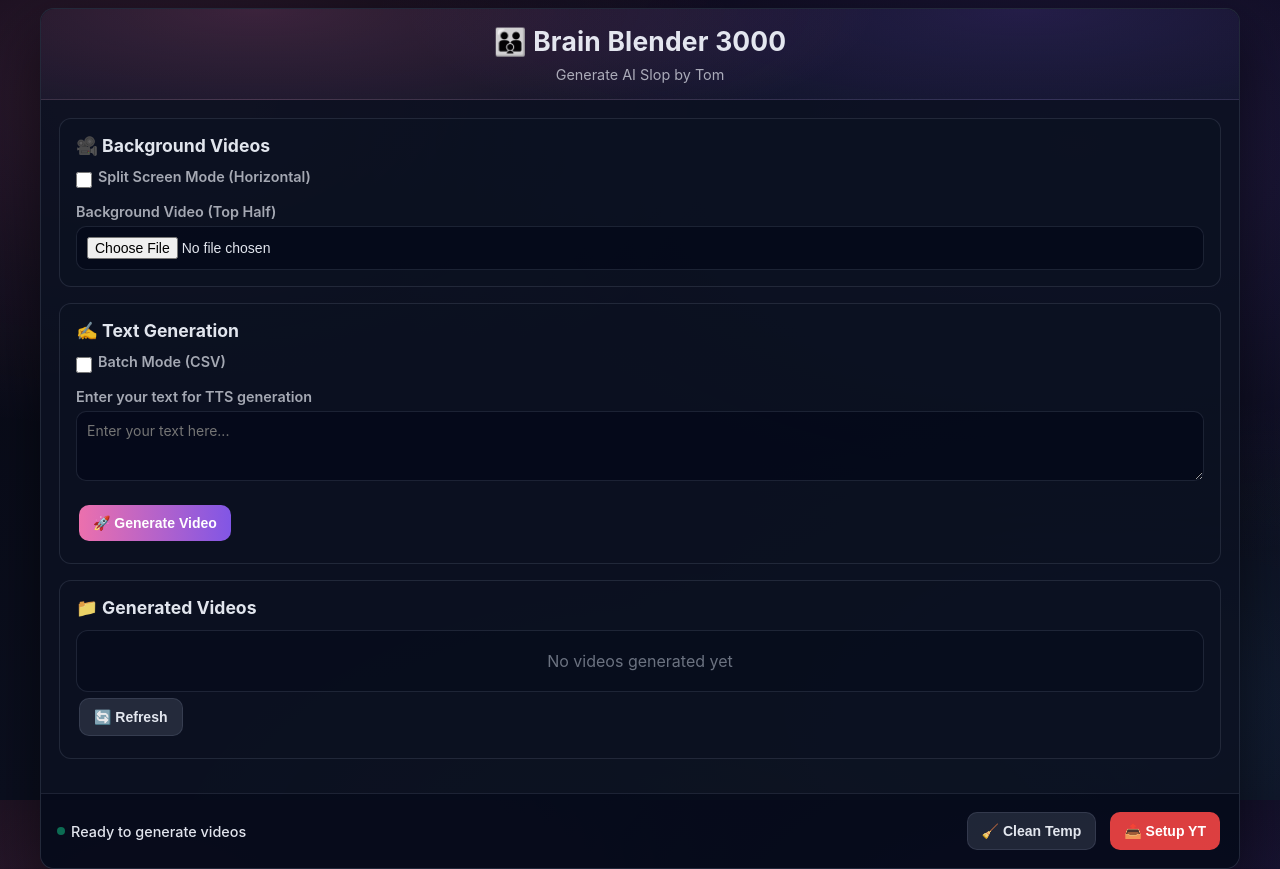
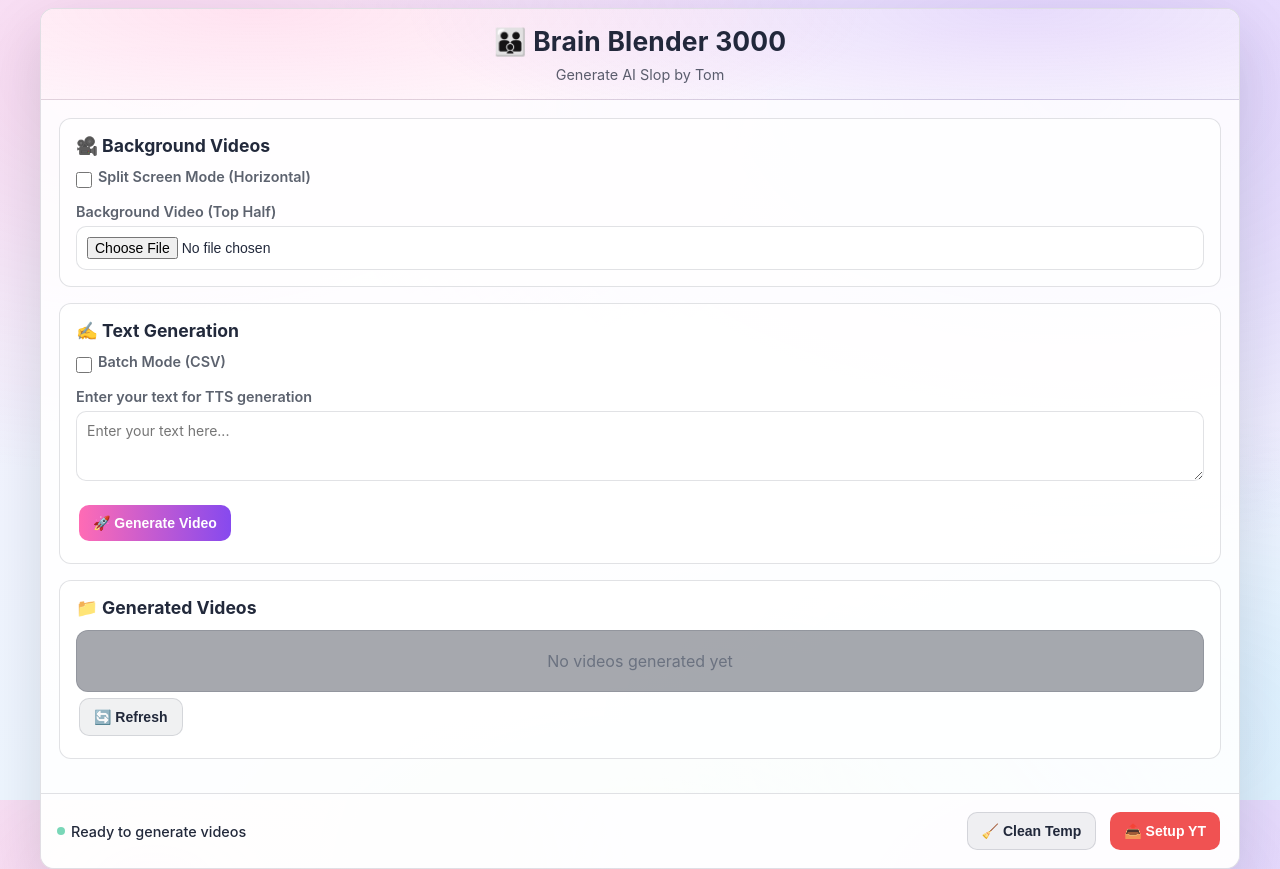
Before and after one commit to mot-stuff/VidGenerator, a Flask app: page / in a window 1280 px wide. Run offline with Flask 3, Linux system fonts and the light colour scheme; data that the repository does not hold is empty; some libraries are stand-ins or nearby versions.

Commit message:
Switch to bright thematic palette

```diff
--- a/static/css/style.css
+++ b/static/css/style.css
@@ -10,31 +10,31 @@ html, body {
 }
 
 :root {
-    /* Theme inspired by static/images/logo.png */
-    --bg0: #070813;
-    --bg1: #0b0f1f;
-    --surface: rgba(12, 18, 34, 0.70);
-    --surface2: rgba(12, 18, 34, 0.88);
-    --border: rgba(148, 163, 184, 0.16);
-    --text: rgba(244, 247, 255, 0.92);
-    --muted: rgba(244, 247, 255, 0.66);
-    --muted2: rgba(244, 247, 255, 0.50);
+    /* Theme inspired by static/images/logo.png (bright/glassy) */
+    --bg0: #f7f3ff;
+    --bg1: #eef6ff;
+    --surface: rgba(255, 255, 255, 0.72);
+    --surface2: rgba(255, 255, 255, 0.88);
+    --border: rgba(15, 23, 42, 0.12);
+    --text: rgba(15, 23, 42, 0.92);
+    --muted: rgba(15, 23, 42, 0.68);
+    --muted2: rgba(15, 23, 42, 0.52);
 
-    --brandPink: #ff78b9;
-    --brandPurple: #8b5cf6;
-    --brandBlue: #63b3ff;
-    --brandGreen: #a3e635;
+    --brandPink: #ff5fae;
+    --brandPurple: #7c3aed;
+    --brandBlue: #38bdf8;
+    --brandGreen: #84cc16;
 
-    --shadow: 0 22px 60px rgba(0, 0, 0, 0.55);
+    --shadow: 0 22px 60px rgba(15, 23, 42, 0.14);
 }
 
 body {
     font-family: -apple-system, BlinkMacSystemFont, 'Segoe UI', Roboto, sans-serif;
     background:
-        radial-gradient(1000px 560px at 12% 12%, rgba(255, 120, 185, 0.16), transparent 60%),
-        radial-gradient(1200px 680px at 84% 18%, rgba(139, 92, 246, 0.18), transparent 62%),
-        radial-gradient(900px 520px at 55% 110%, rgba(163, 230, 53, 0.10), transparent 60%),
-        radial-gradient(900px 520px at 88% 88%, rgba(99, 179, 255, 0.10), transparent 60%),
+        radial-gradient(1100px 640px at 12% 10%, rgba(255, 95, 174, 0.20), transparent 62%),
+        radial-gradient(1200px 720px at 84% 12%, rgba(124, 58, 237, 0.20), transparent 64%),
+        radial-gradient(900px 520px at 50% 110%, rgba(132, 204, 22, 0.14), transparent 62%),
+        radial-gradient(900px 520px at 90% 92%, rgba(56, 189, 248, 0.12), transparent 62%),
         linear-gradient(180deg, var(--bg0), var(--bg1));
     min-height: 100vh;
     padding: 8px;
@@ -116,9 +116,9 @@ body {
 
 .header {
     background:
-        radial-gradient(1000px 260px at 18% 0%, rgba(255, 120, 185, 0.20), transparent 62%),
-        radial-gradient(1000px 260px at 82% 0%, rgba(139, 92, 246, 0.20), transparent 62%),
-        linear-gradient(180deg, rgba(10, 14, 27, 0.92), rgba(12, 18, 34, 0.92));
+        radial-gradient(1000px 260px at 18% 0%, rgba(255, 95, 174, 0.18), transparent 62%),
+        radial-gradient(1000px 260px at 82% 0%, rgba(124, 58, 237, 0.18), transparent 62%),
+        linear-gradient(180deg, rgba(255, 255, 255, 0.92), rgba(255, 255, 255, 0.82));
     color: var(--text);
     padding: 16px 18px;
     text-align: center;
@@ -192,7 +192,7 @@ input[type="file"], textarea, input[type="email"], input[type="password"], input
     border-radius: 10px;
     font-size: 14px;
     transition: border-color 0.2s, box-shadow 0.2s;
-    background: rgba(2, 6, 23, 0.58);
+    background: rgba(255, 255, 255, 0.92);
     color: var(--text);
 }
 
@@ -269,7 +269,7 @@ input[type="checkbox"] {
 }
 
 .btn {
-    background: linear-gradient(90deg, rgba(255, 120, 185, 0.92), rgba(139, 92, 246, 0.92));
+    background: linear-gradient(90deg, rgba(255, 95, 174, 0.92), rgba(124, 58, 237, 0.92));
     color: white;
     border: none;
     padding: 10px 14px;
@@ -293,7 +293,7 @@ input[type="checkbox"] {
 }
 
 .btn-secondary {
-    background: rgba(148, 163, 184, 0.18);
+    background: rgba(15, 23, 42, 0.06);
     color: var(--text);
     border: 1px solid var(--border);
 }
@@ -311,7 +311,7 @@ input[type="checkbox"] {
 }
 
 .status-bar {
-    background: rgba(2, 6, 23, 0.55);
+    background: rgba(255, 255, 255, 0.72);
     border-top: 1px solid var(--border);
     color: var(--text);
     padding: 12px 16px;
```
Also changed, not shown: other parts of static/css/style.css (+14 -14 lines).
